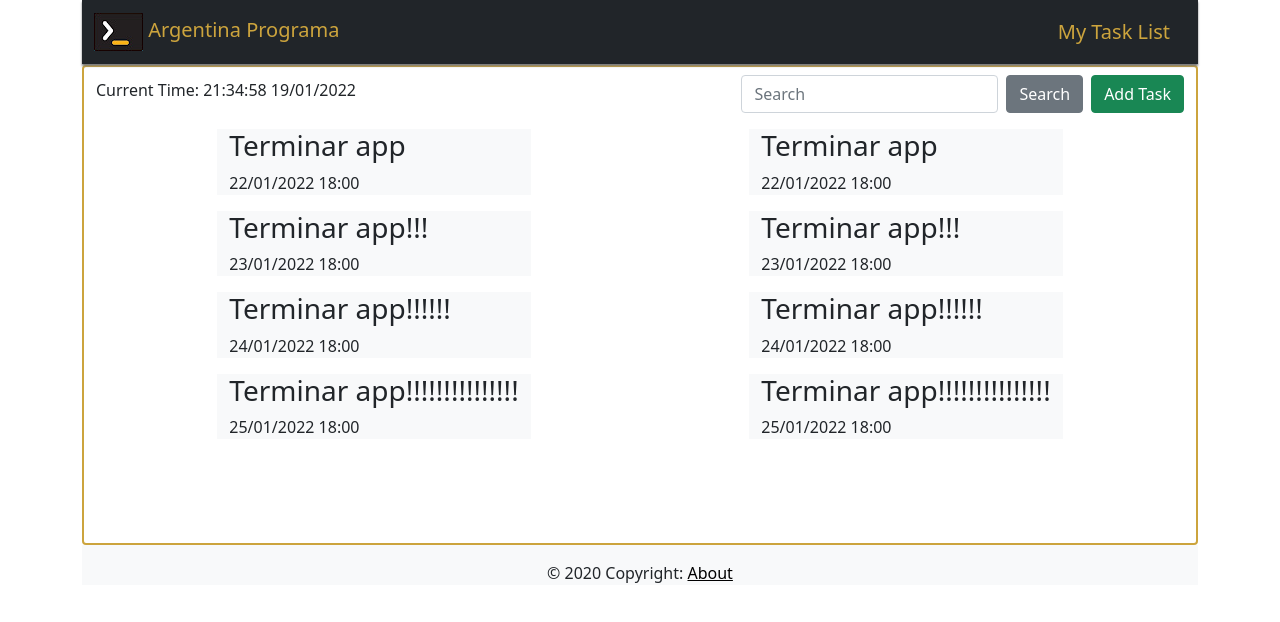
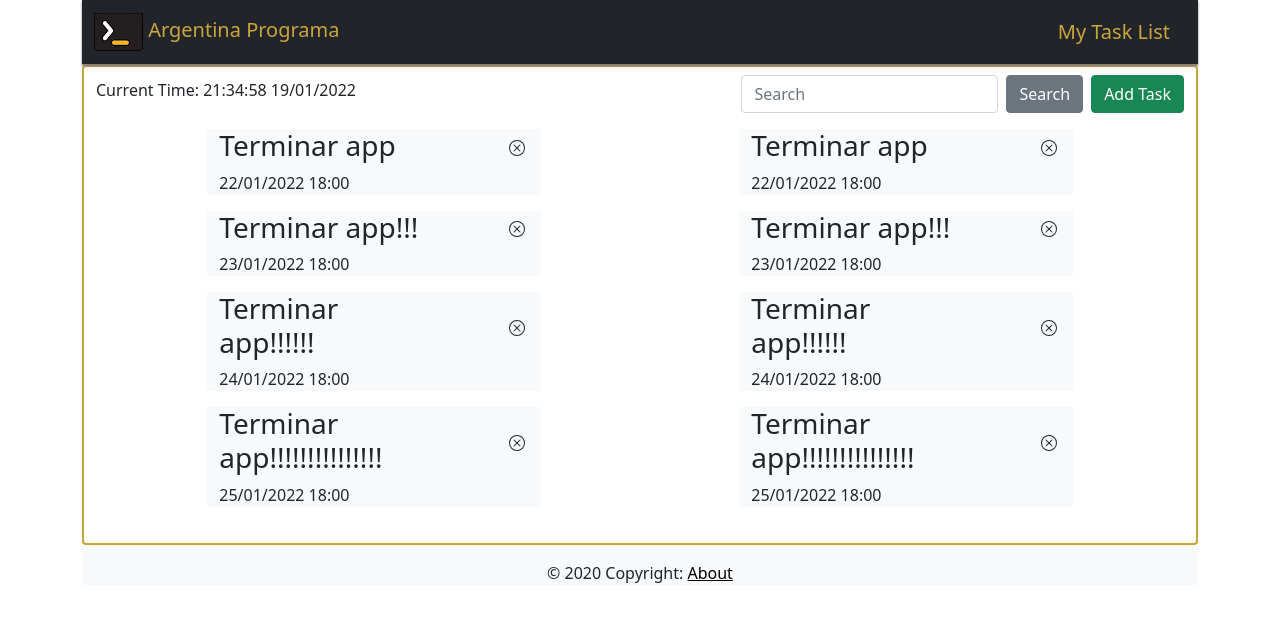
Before and after one commit to JuanCMulet/task-list, an Angular app: page / in a window 1280 px wide. Shown: the top 622 px of the page. Built offline with nearby package versions, Linux system fonts and the light colour scheme.

Commit message:
style to task cards

```diff
--- a/src/app/components/task-item/task-item.component.css
+++ b/src/app/components/task-item/task-item.component.css
@@ -0,0 +1,13 @@
+#card:hover {
+    border-radius: 10px;
+    box-shadow: 0 8px 16px 0 rgba(0,0,0,0.2), 0 6px 20px 0 rgba(0,0,0,0.19);
+}
+
+h3 {
+    max-width: 70%;
+}
+
+svg:hover {
+    cursor: pointer;
+    color: red;
+}
--- a/src/app/components/task-item/task-item.component.html
+++ b/src/app/components/task-item/task-item.component.html
@@ -1,4 +1,10 @@
-<div class="container bg-light">
-    <h3>{{ task.text }}</h3>
+<div id="card" class="container bg-light">
+    <div class="d-flex justify-content-between">
+        <h3>{{ task.text }}</h3>
+        <svg xmlns="http://www.w3.org/2000/svg" width="20" height="20" fill="currentColor" class="bi bi-x-circle align-self-center" viewBox="0 0 20 20">
+            <path d="M8 15A7 7 0 1 1 8 1a7 7 0 0 1 0 14zm0 1A8 8 0 1 0 8 0a8 8 0 0 0 0 16z"/>
+            <path d="M4.646 4.646a.5.5 0 0 1 .708 0L8 7.293l2.646-2.647a.5.5 0 0 1 .708.708L8.707 8l2.647 2.646a.5.5 0 0 1-.708.708L8 8.707l-2.646 2.647a.5.5 0 0 1-.708-.708L7.293 8 4.646 5.354a.5.5 0 0 1 0-.708z"/>
+        </svg>
+    </div>
     <p>{{ task.day }}</p>
 </div>
```
